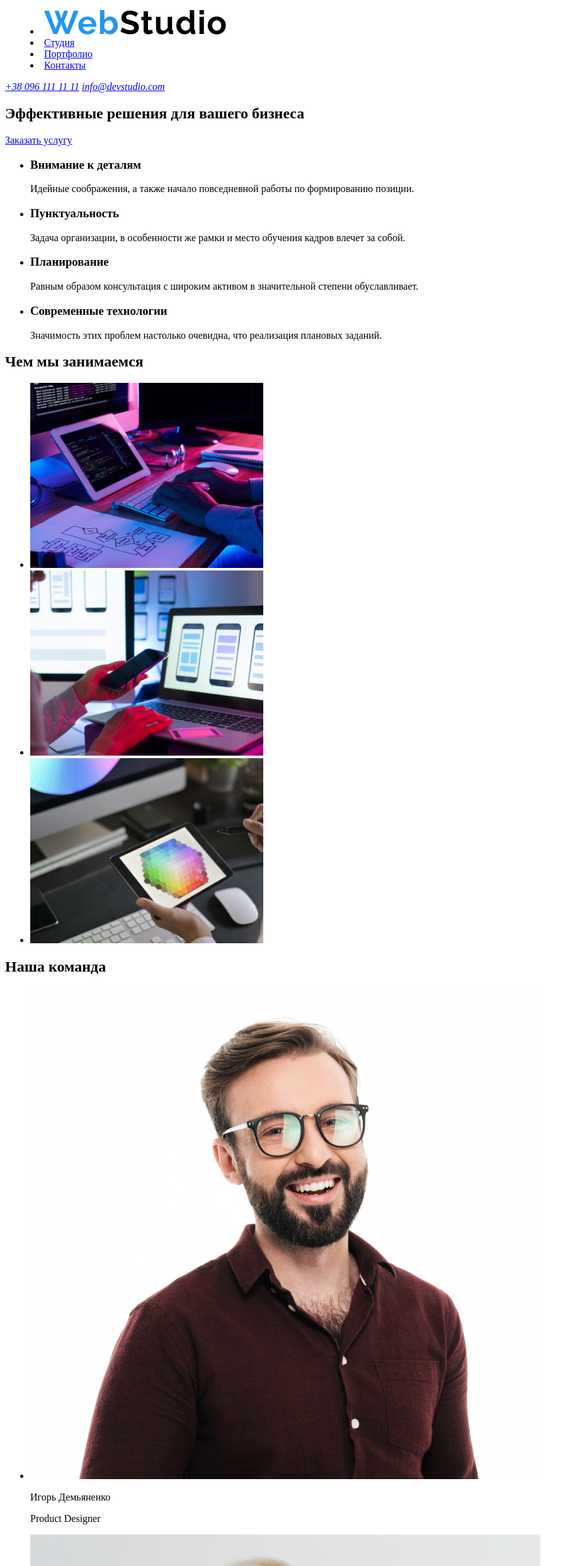
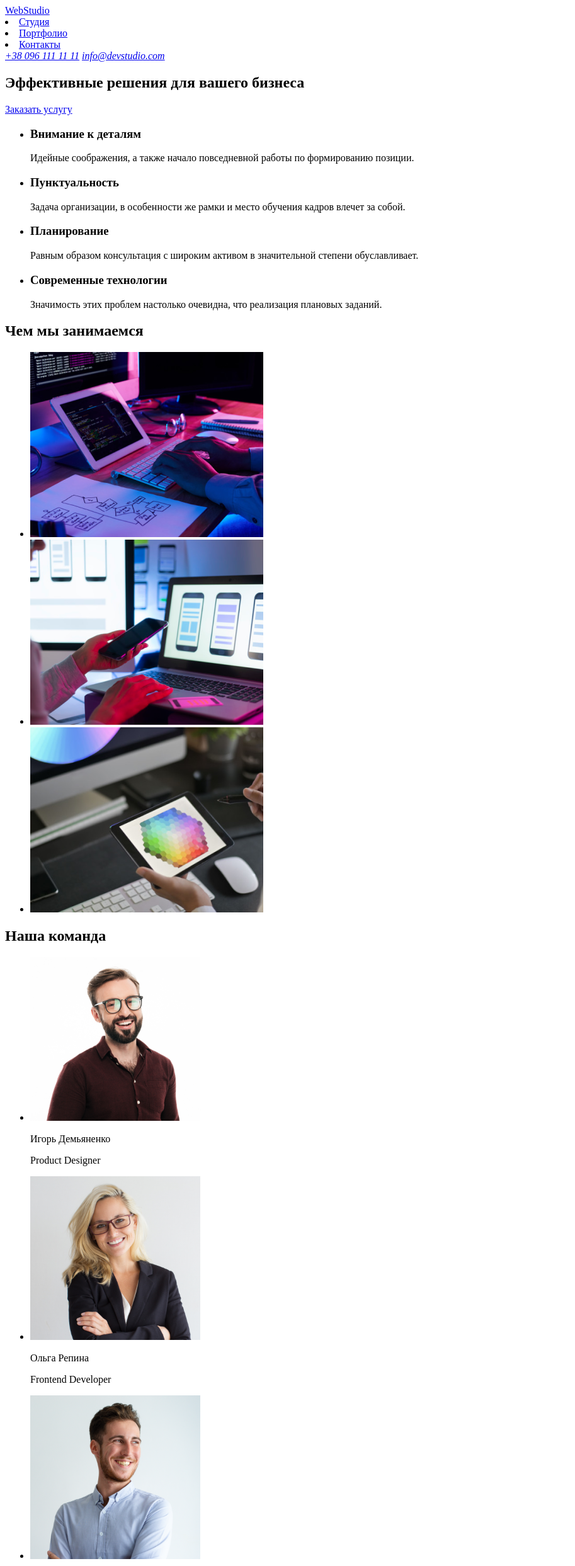
Before and after one commit to ViktoriaFV/ViktoriaFV-goit-markup-hw-01, a plain HTML site: page index.html in a window 1280 px wide. Shown: the top 2487 px of the page at 63% size, without its empty margins (0-913 px from the left). Drawn offline with Linux system fonts and the light colour scheme.

Commit message:
виправлення1

```diff
--- a/index.html
+++ b/index.html
@@ -7,22 +7,23 @@
 </head>
 <body>
     <header>
+        <section><a href=#>WebStudio</a></section>
 
         <nav>
-           <menu>
+           <div>
 
-                   <li><img src="./WebStudio@2x.png" alt="WebStudio"></li>
+
                     <li> <a href=#>Студия</a> </li>
                     <li><a href=#>Портфолио</a></li>
                     <li><a href=#>Контакты</a></li>
 
-            </menu>
-
+            </div>
+        </nav>
             <address>
                 <a href=tel:>+38 096 111 11 11</a>
                <a href=mail:>info@devstudio.com</a>
             </address>
-        </nav>
+
     </header>
     <main>
         <section>
@@ -62,19 +63,19 @@
         <section>
             <h2>Наша команда</h2>
             <ul>
-                <li><img src="/img3.png" alt="">
+                <li><img src="./img3.png" alt="Игорь Демьяненко" width="270">
                     <p>Игорь Демьяненко</p>
                     <p>Product Designer</p>
                 </li>
-                <li><img src="/img4.png" alt="">
+                <li><img src="./img4.png" alt="Ольга Репина" width="270">
                     <p>Ольга Репина</p>
                     <p>Frontend Developer</p>
                 </li>
-                <li><img src="/img5.png" alt="">
+                <li><img src="./img5.png" alt="Николай Тарасов" width="270">
                     <p>Николай Тарасов</p>
                     <p>Marketing</p>
                 </li>
-                <li><img src="/img6.png" alt="">
+                <li><img src="./img6.png" alt="Михаил Ермаков" width="270">
                     <p>Михаил Ермаков</p>
                     <p>UI Designer</p>
                 </li>
@@ -85,11 +86,11 @@
 
 
              <ul>
-                <li><img src="./WebStudio@2x.png" alt="WebStudio"></li>
+                <li><li><a href=#>WebStudio</a></li>
                 <li><a>. Киев, пр-т Леси Украинки, 26</a></li>
-                <li><a>+38 096 111 11 11</a></li>
-                <li><a>info@devstudio.com</a></li>
-          </ul>
+                <li><a href=tel:>+38 096 111 11 11</a></li>
+                <li><a href=mail:>info@devstudio.com</a></li>
+            </ul>
 
     </footer>
 </body>
```
